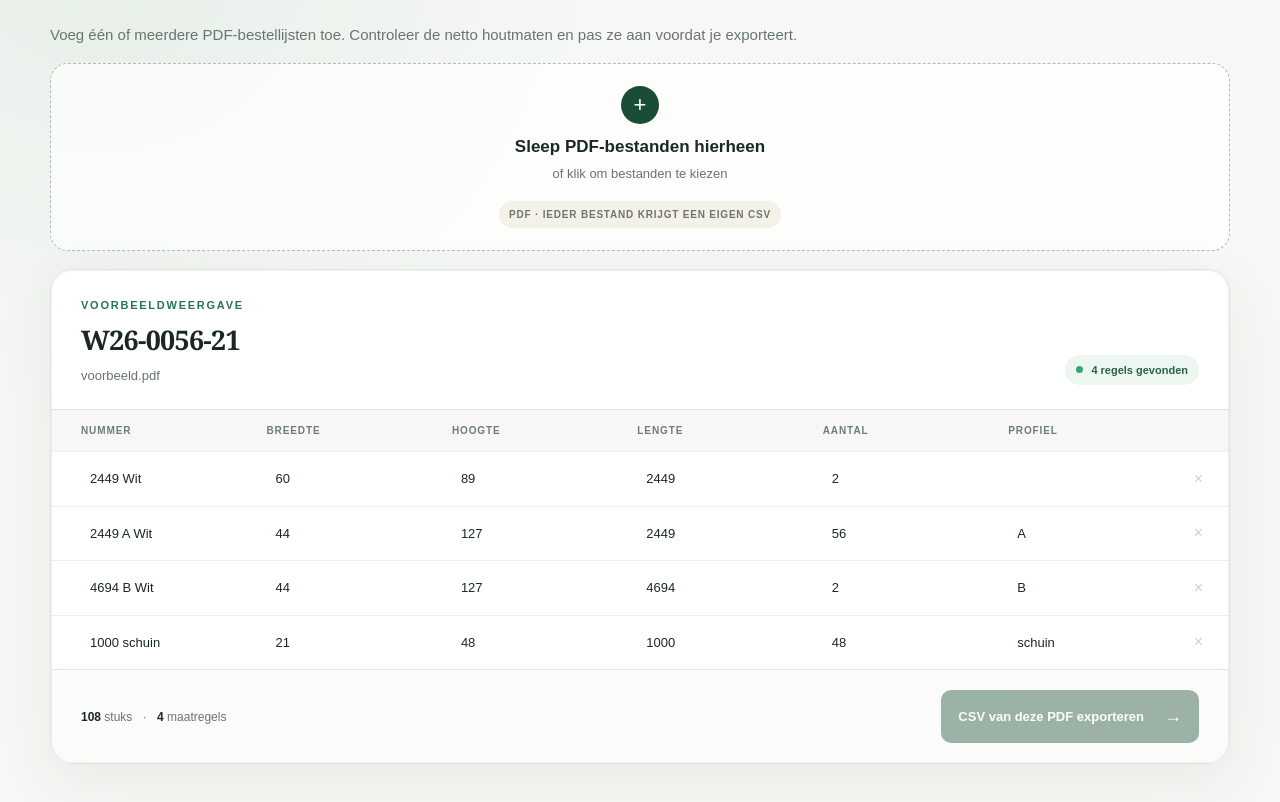
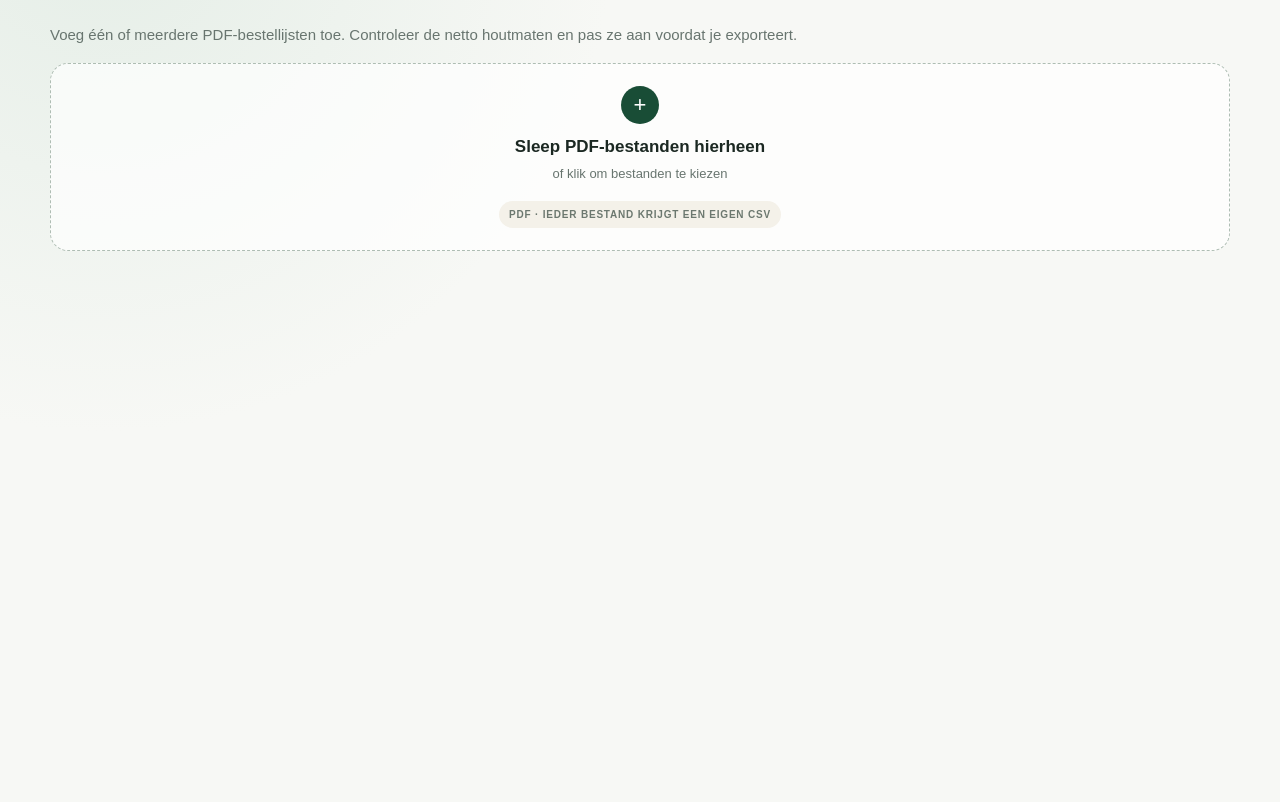
Before and after one commit to ArthurTichem-tech/houtlijst-pdf-naar-csv, a Next.js app: page / in a window 1280 px wide. Shown: the top 802 px of the page. Built offline with nearby package versions, Linux system fonts and the light colour scheme.

Commit message:
Verwijder voorbeeldweergave

```diff
--- a/app/globals.css
+++ b/app/globals.css
@@ -22,7 +22,6 @@ button,input { font:inherit; }
 .panel-heading { display:flex; align-items:flex-end; justify-content:space-between; gap:24px; padding:27px 30px 24px; border-bottom:1px solid var(--line); }
 .panel-heading .eyebrow{margin-bottom:7px}.panel-heading h2{margin:0;font-family:Georgia,serif;font-size:27px;font-weight:600;letter-spacing:-.025em}.panel-heading p:last-child{margin:5px 0 0;color:var(--muted);font-size:13px}
 .status { display:flex; align-items:center; gap:8px; padding:7px 11px; border-radius:999px; color:#286447; background:#edf6f0; font-size:11px; font-weight:700; }.status i{width:7px;height:7px;border-radius:50%;background:#39a66f}
-.review-panel.demo { position:relative; }.review-panel.demo::after{position:absolute;inset:0;pointer-events:none;border-radius:22px;box-shadow:inset 0 0 0 1px rgba(40,117,82,.08);content:''}
 .metadata-grid { display:grid; grid-template-columns:1fr 1fr 1.5fr; gap:12px; padding:18px 30px; border-bottom:1px solid var(--line); background:#fbfcfa; }.metadata-grid label{display:grid;gap:6px}.metadata-grid label span{color:var(--muted);font-size:9px;font-weight:750;letter-spacing:.1em;text-transform:uppercase}.metadata-grid input{width:100%;padding:10px 11px;border:1px solid #d6dfd9;border-radius:8px;color:var(--ink);background:#fff;font-size:13px}.metadata-grid input:focus{outline:none;border-color:#78a28a;box-shadow:0 0 0 3px #e5efe9}
 .warning-list { padding:12px 30px; border-bottom:1px solid #edd9c7; color:#865026; background:#fff8ee; }.warning-list p{margin:3px 0;font-size:12px}
 .table-wrap { overflow-x:auto; }table{width:100%;border-collapse:collapse;min-width:760px}th{padding:13px 14px;color:#6f7c75;background:#f7f8f6;font-size:10px;letter-spacing:.09em;text-align:left;text-transform:uppercase}th:first-child,td:first-child{padding-left:30px}th:last-child,td:last-child{padding-right:24px}td{padding:9px 14px;border-top:1px solid #edf0ee}td input{width:100%;min-width:64px;padding:7px 8px;border:1px solid transparent;border-radius:7px;color:var(--ink);background:transparent;font-size:13px}td input:focus{outline:none;border-color:#9cbcab;background:#f7fbf8;box-shadow:0 0 0 3px #e6f1ea}.row-menu{border:0;color:#89948e;background:transparent;cursor:pointer;letter-spacing:2px}
--- a/app/page.tsx
+++ b/app/page.tsx
@@ -2,18 +2,6 @@
 
 import { ChangeEvent, DragEvent, useMemo, useRef, useState } from 'react';
 import { buildNumber, parsePdf, ParsedDocument, TimberRow } from '@/lib/pdf-parser';
-
-const demoRows: TimberRow[] = [
-  { id: 'demo-1', nummer: '2449 Wit', breedte: 60, hoogte: 89, lengte: 2449, aantal: 2, profiel: '' },
-  { id: 'demo-2', nummer: '2449 A Wit', breedte: 44, hoogte: 127, lengte: 2449, aantal: 56, profiel: 'A' },
-  { id: 'demo-3', nummer: '4694 B Wit', breedte: 44, hoogte: 127, lengte: 4694, aantal: 2, profiel: 'B' },
-  { id: 'demo-4', nummer: '1000 schuin', breedte: 21, hoogte: 48, lengte: 1000, aantal: 48, profiel: 'schuin' },
-];
-
-const demoDocument: ParsedDocument = {
-  id: 'demo', fileName: 'voorbeeld.pdf', project: 'W26-0056-21', offerte: 'O25-0271',
-  opdrachtgever: 'Vastbouw BV', rows: demoRows, warnings: [],
-};
 
 function cleanFilePart(value: string) {
   return value.trim().replace(/[<>:"/\\|?*\u0000-\u001F]/g, '-').replace(/\s+/g, ' ').replace(/[. ]+$/g, '') || 'onbekend';
@@ -43,9 +31,8 @@ export default function Home() {
   const [processing, setProcessing] = useState(false);
   const [dragging, setDragging] = useState(false);
   const [message, setMessage] = useState('');
-  const activeDocument = documents.find((document) => document.id === activeId) ?? documents[0] ?? demoDocument;
-  const isDemo = documents.length === 0;
-  const totalItems = useMemo(() => activeDocument.rows.reduce((sum, row) => sum + Number(row.aantal || 0), 0), [activeDocument]);
+  const activeDocument = documents.find((document) => document.id === activeId) ?? documents[0];
+  const totalItems = useMemo(() => activeDocument?.rows.reduce((sum, row) => sum + Number(row.aantal || 0), 0) ?? 0, [activeDocument]);
 
   async function processFiles(fileList: FileList | File[]) {
     const files = Array.from(fileList).filter((file) => file.type === 'application/pdf' || file.name.toLowerCase().endsWith('.pdf'));
@@ -66,10 +53,12 @@ export default function Home() {
   }
 
   function updateMeta(field: 'project' | 'offerte' | 'opdrachtgever', value: string) {
+    if (!activeDocument) return;
     setDocuments((current) => current.map((document) => document.id === activeDocument.id ? { ...document, [field]: value } : document));
   }
 
   function updateRow(rowId: string, field: keyof TimberRow, value: string) {
+    if (!activeDocument) return;
     setDocuments((current) => current.map((document) => {
       if (document.id !== activeDocument.id) return document;
       const rows = document.rows.map((row) => {
@@ -83,11 +72,13 @@ export default function Home() {
   }
 
   function addRow() {
+    if (!activeDocument) return;
     const row: TimberRow = { id: crypto.randomUUID(), nummer: '0 Wit', breedte: 0, hoogte: 0, lengte: 0, aantal: 1, profiel: '' };
     setDocuments((current) => current.map((document) => document.id === activeDocument.id ? { ...document, rows: [...document.rows, row] } : document));
   }
 
   function removeRow(rowId: string) {
+    if (!activeDocument) return;
     setDocuments((current) => current.map((document) => document.id === activeDocument.id ? { ...document, rows: document.rows.filter((row) => row.id !== rowId) } : document));
   }
 
@@ -95,7 +86,7 @@ export default function Home() {
     const removedIndex = documents.findIndex((document) => document.id === documentId);
     const remaining = documents.filter((document) => document.id !== documentId);
     setDocuments(remaining);
-    if (activeDocument.id === documentId) {
+    if (activeDocument?.id === documentId) {
       setActiveId(remaining[Math.min(removedIndex, remaining.length - 1)]?.id ?? '');
     }
   }
@@ -132,29 +123,29 @@ export default function Home() {
           </li>)}</ul>
         </section>}
 
-        <section className={`review-panel ${isDemo ? 'demo' : ''}`} aria-label="Controle van uitgelezen gegevens">
+        {activeDocument && <section className="review-panel" aria-label="Controle van uitgelezen gegevens">
           <div className="panel-heading">
-            <div><p className="eyebrow">{isDemo ? 'Voorbeeldweergave' : 'Controleer vóór export'}</p><h2>{activeDocument.project || 'Project onbekend'}</h2><p>{activeDocument.fileName}</p></div>
+            <div><p className="eyebrow">Controleer vóór export</p><h2>{activeDocument.project || 'Project onbekend'}</h2><p>{activeDocument.fileName}</p></div>
             <span className="status"><i />{activeDocument.rows.length} regels gevonden</span>
           </div>
 
-          {!isDemo && <div className="metadata-grid">
+          <div className="metadata-grid">
             <label><span>Project</span><input value={activeDocument.project} onChange={(event) => updateMeta('project', event.target.value)} /></label>
             <label><span>Offerte</span><input value={activeDocument.offerte} onChange={(event) => updateMeta('offerte', event.target.value)} /></label>
             <label><span>Opdrachtgever</span><input value={activeDocument.opdrachtgever} onChange={(event) => updateMeta('opdrachtgever', event.target.value)} /></label>
-          </div>}
+          </div>
 
           {activeDocument.warnings.length > 0 && <div className="warning-list">{activeDocument.warnings.map((warning) => <p key={warning}>Controle nodig: {warning}</p>)}</div>}
 
           <div className="table-wrap"><table><thead><tr><th>Nummer</th><th>Breedte</th><th>Hoogte</th><th>Lengte</th><th>Aantal</th><th>Profiel</th><th aria-label="Acties" /></tr></thead><tbody>
             {activeDocument.rows.map((row) => <tr key={row.id}>
-              {(['nummer', 'breedte', 'hoogte', 'lengte', 'aantal', 'profiel'] as const).map((field) => <td key={field}><input aria-label={`${field} van ${row.nummer}`} value={row[field]} readOnly={isDemo} inputMode={['breedte', 'hoogte', 'lengte', 'aantal'].includes(field) ? 'numeric' : 'text'} onChange={(event) => updateRow(row.id, field, event.target.value)} /></td>)}
-              <td><button className="row-menu" type="button" disabled={isDemo} onClick={() => removeRow(row.id)} aria-label={`Regel ${row.nummer} verwijderen`}>×</button></td>
+              {(['nummer', 'breedte', 'hoogte', 'lengte', 'aantal', 'profiel'] as const).map((field) => <td key={field}><input aria-label={`${field} van ${row.nummer}`} value={row[field]} inputMode={['breedte', 'hoogte', 'lengte', 'aantal'].includes(field) ? 'numeric' : 'text'} onChange={(event) => updateRow(row.id, field, event.target.value)} /></td>)}
+              <td><button className="row-menu" type="button" onClick={() => removeRow(row.id)} aria-label={`Regel ${row.nummer} verwijderen`}>×</button></td>
             </tr>)}
           </tbody></table></div>
 
-          <footer className="panel-footer"><p><strong>{totalItems}</strong> stuks <span>·</span> <strong>{activeDocument.rows.length}</strong> maatregels</p><div className="footer-actions">{!isDemo && <button className="secondary-button" type="button" onClick={addRow}>+ Regel toevoegen</button>}<button className="export-button" type="button" disabled={isDemo || !activeDocument.rows.length} onClick={() => downloadCsv(activeDocument)}>CSV van deze PDF exporteren <span>→</span></button></div></footer>
-        </section>
+          <footer className="panel-footer"><p><strong>{totalItems}</strong> stuks <span>·</span> <strong>{activeDocument.rows.length}</strong> maatregels</p><div className="footer-actions"><button className="secondary-button" type="button" onClick={addRow}>+ Regel toevoegen</button><button className="export-button" type="button" disabled={!activeDocument.rows.length} onClick={() => downloadCsv(activeDocument)}>CSV van deze PDF exporteren <span>→</span></button></div></footer>
+        </section>}
       </section>
     </main>
   );
```
